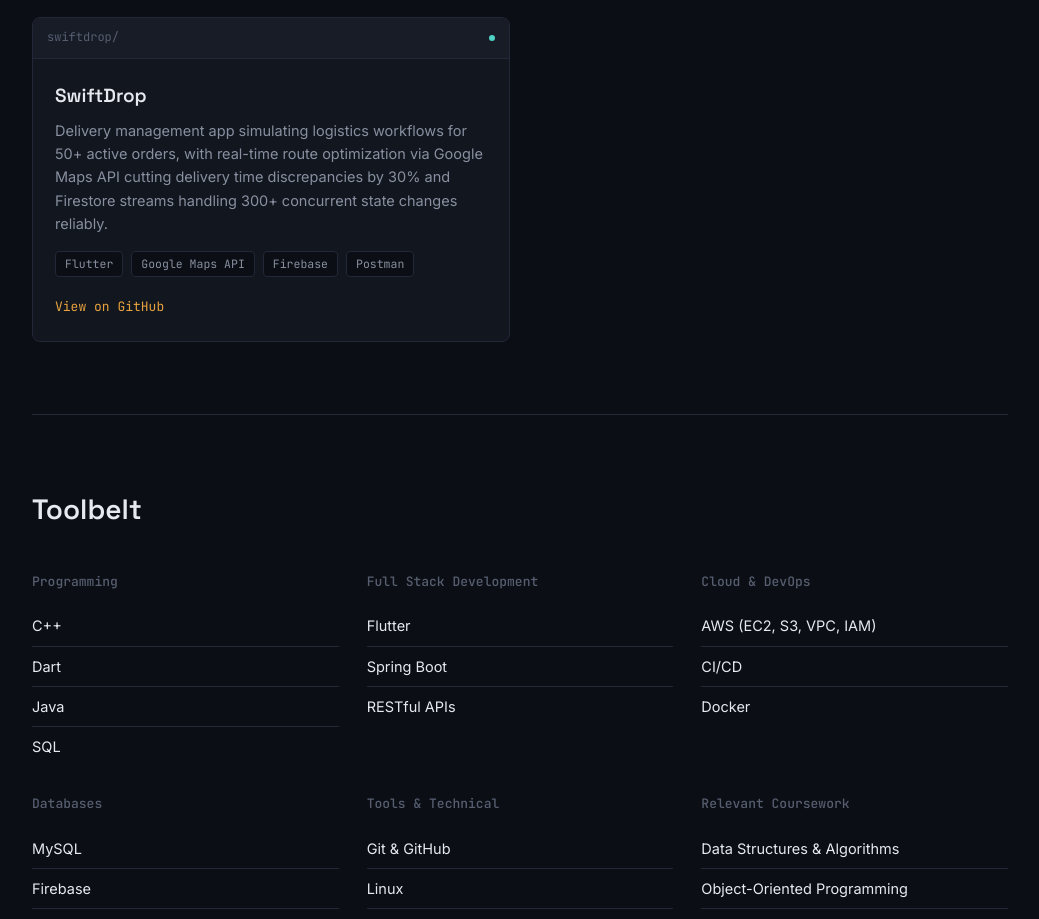
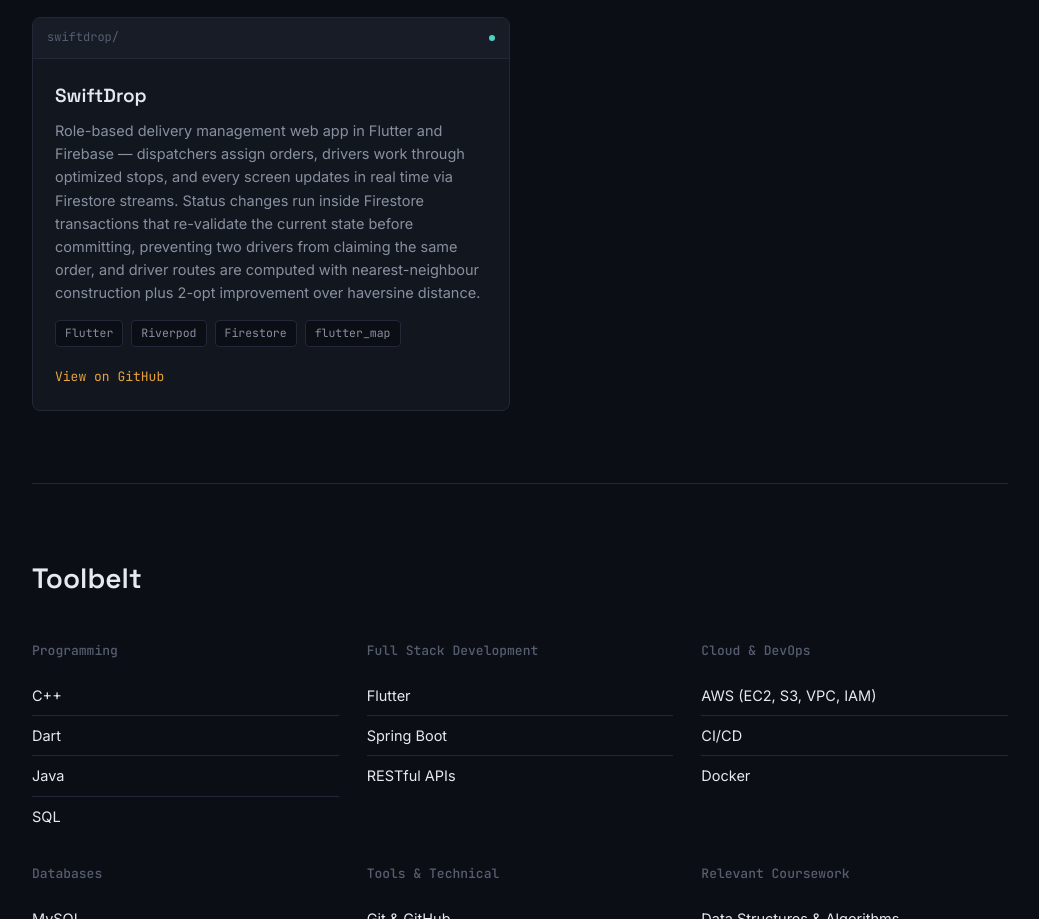
Before and after one commit to Shaurya-Singh6352/Shaurya-DevFolio, a plain HTML site: page index.html in a window 1280 px wide. Shown: the part 2437-3356 px from the top of the page, without its empty margins (120-1159 px from the left). Drawn offline with Linux system fonts and the light colour scheme.

Commit message:
Update SwiftDrop repo link and rewrite description from README

```diff
--- a/index.html
+++ b/index.html
@@ -139,9 +139,9 @@
         <div class="file-tab"><span>swiftdrop/</span><span class="status-dot live"></span></div>
         <div class="file-body">
           <h3>SwiftDrop</h3>
-          <p>Delivery management app simulating logistics workflows for 50+ active orders, with real-time route optimization via Google Maps API cutting delivery time discrepancies by 30% and Firestore streams handling 300+ concurrent state changes reliably.</p>
-          <div class="stack"><span data-tag="logistics">Flutter</span><span>Google Maps API</span><span>Firebase</span><span>Postman</span></div>
-          <a class="proj-link" href="https://github.com/Shaurya-Singh6352/quickelivery" target="_blank" rel="noopener">View on GitHub</a>
+          <p>Role-based delivery management web app in Flutter and Firebase — dispatchers assign orders, drivers work through optimized stops, and every screen updates in real time via Firestore streams. Status changes run inside Firestore transactions that re-validate the current state before committing, preventing two drivers from claiming the same order, and driver routes are computed with nearest-neighbour construction plus 2-opt improvement over haversine distance.</p>
+          <div class="stack"><span data-tag="logistics">Flutter</span><span>Riverpod</span><span>Firestore</span><span>flutter_map</span></div>
+          <a class="proj-link" href="https://github.com/Shaurya-Singh6352/swiftdrop" target="_blank" rel="noopener">View on GitHub</a>
         </div>
       </div>
 
```
